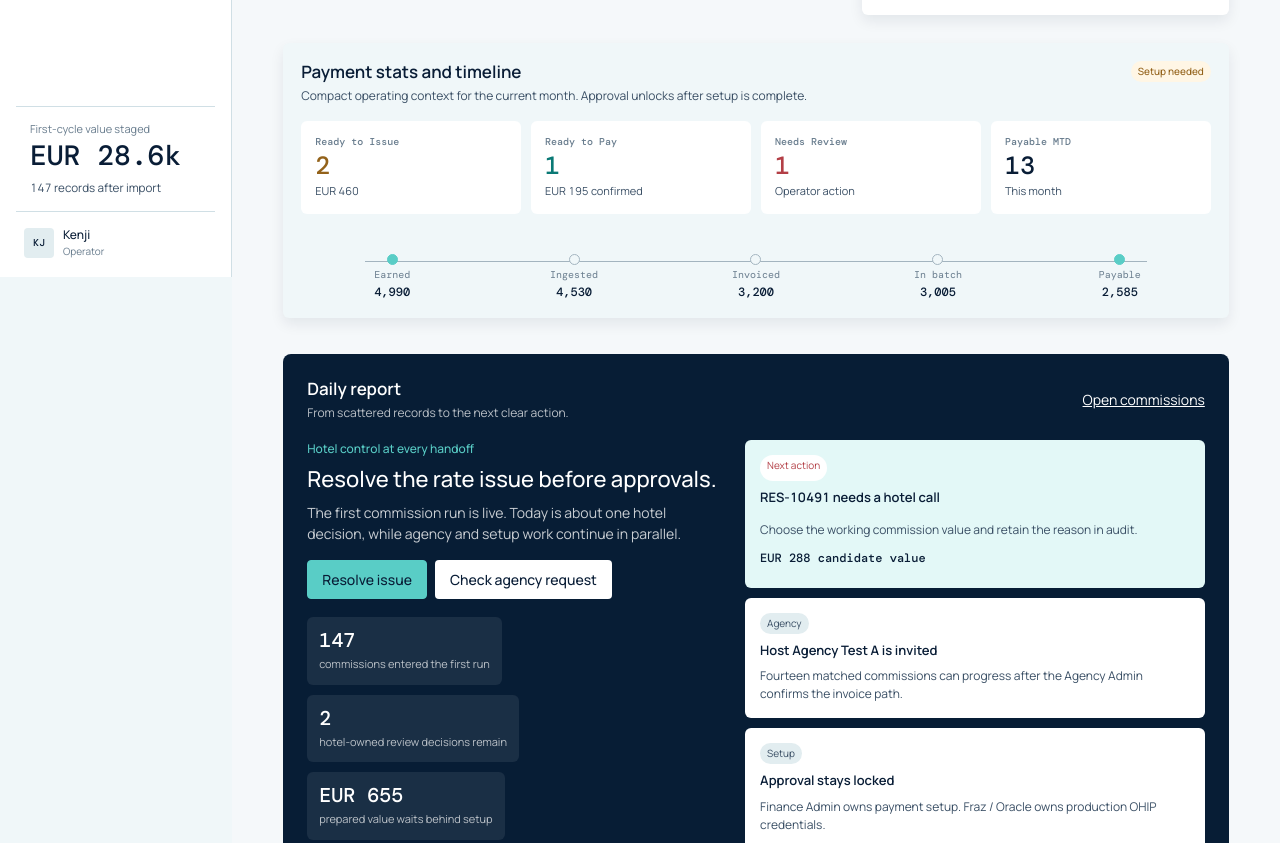
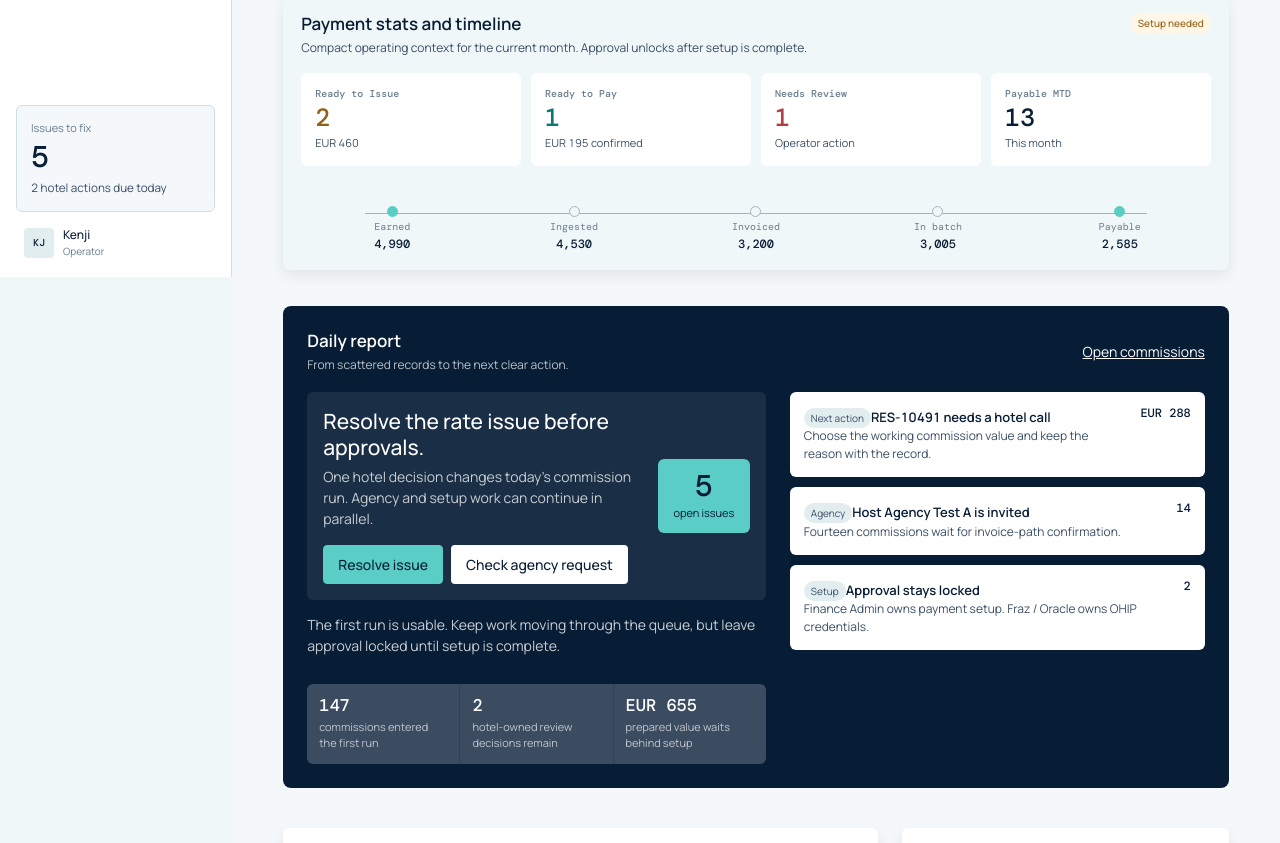
Before and after one commit to KaioKenji/volta-homepage-preview, a plain HTML site: page dashboard/index.html in a window 1280 px wide. Shown: the part 523-1366 px from the top of the page. Drawn offline with nearby package versions, Linux system fonts and the light colour scheme.

Commit message:
fix: refine dashboard preview copy

```diff
--- a/dashboard/index.html
+++ b/dashboard/index.html
@@ -3,7 +3,7 @@
 <head>
 <meta charset="utf-8">
 <meta name="viewport" content="width=device-width,initial-scale=1">
-<title>Volta First Home Arrival</title>
+<title>Volta Home</title>
 <link rel="preconnect" href="https://fonts.googleapis.com">
 <link rel="preconnect" href="https://fonts.gstatic.com" crossorigin>
 <link href="https://fonts.googleapis.com/css2?family=DM+Mono:wght@400;500&family=Manrope:wght@400;500;600&display=swap" rel="stylesheet">
@@ -68,10 +68,11 @@ button:focus-visible,a:focus-visible,input:focus-visible{outline:3px solid var(-
 .nav-count{min-width:20px;border-radius:999px;background:var(--surface-2);padding:2px 6px;text-align:center;font:500 10px/1.4 var(--mono)}
 .nav a[aria-current="page"] .nav-count{background:var(--accent);color:var(--ink)}
 .sidebar-bottom{display:grid;gap:14px;margin-top:auto}
-.settle-stat{padding:14px;border-top:1px solid var(--line);border-bottom:1px solid var(--line)}
+.settle-stat{display:block;padding:14px;border:1px solid var(--line);border-radius:var(--radius);background:var(--canvas-2);text-decoration:none}
+.settle-stat:hover{border-color:var(--line-strong);background:var(--accent-soft)}
 .settle-stat span,.settle-stat strong{display:block}
 .settle-stat span{color:var(--ink-3);font-size:11px}
-.settle-stat strong{margin:4px 0;font:500 28px/1.1 var(--mono)}
+.settle-stat strong{margin:4px 0;font:500 30px/1.05 var(--mono)}
 .settle-stat small{color:var(--ink-2)}
 .profile{display:flex;align-items:center;gap:9px;padding:0 8px}
 .avatar{display:grid;width:30px;height:30px;place-items:center;border-radius:var(--control-radius);background:var(--surface-2);font:500 10px/1 var(--mono)}
@@ -79,7 +80,7 @@ button:focus-visible,a:focus-visible,input:focus-visible{outline:3px solid var(-
 .profile strong{font-size:12px;font-weight:500}
 .profile span{color:var(--ink-3);font-size:10px}
 .main{min-width:0;background:var(--canvas-2)}
-.topbar{height:48px;display:flex;align-items:center;padding:0 clamp(24px,4vw,56px);background:var(--white)}
+.topbar{display:none}
 .crumb{color:var(--ink-3);font-size:12px}
 .topbar-actions{display:none}
 .live{display:inline-flex;align-items:center;gap:7px;color:var(--ink-2);font-size:11px}
@@ -144,24 +145,25 @@ h3{margin-bottom:4px;font-size:13px;font-weight:600}
 .report .section-head{align-items:center;margin-bottom:18px}
 .report .section-head p{color:rgb(255 255 255 / .72)}
 .report .section-head a{color:var(--white)}
-.report-panel{display:grid;grid-template-columns:minmax(0,.95fr) minmax(420px,1.05fr);gap:22px}
-.report-main{display:grid;gap:18px;align-content:start}
-.report-lead{max-width:780px}
-.report-lead span{display:block;margin-bottom:8px;color:var(--accent);font-size:12px;font-weight:500}
-.report-lead strong{display:block;font-size:22px;line-height:1.2;font-weight:500}
-.report-lead p{max-width:64ch;margin:10px 0 0;color:rgb(255 255 255 / .78)}
+.report-panel{display:grid;grid-template-columns:minmax(0,1.05fr) minmax(360px,.95fr);gap:24px;align-items:start}
+.report-main{display:grid;gap:14px;align-content:start}
+.report-action-card{display:grid;grid-template-columns:minmax(0,1fr) auto;gap:18px;align-items:center;padding:16px;border-radius:var(--radius);background:rgb(255 255 255 / .08)}
+.report-action-card strong{display:block;font-size:21px;line-height:1.25;font-weight:500}
+.report-action-card p{margin:6px 0 0;color:rgb(255 255 255 / .76)}
+.issue-count{display:grid;place-items:center;min-width:92px;padding:12px;border-radius:var(--radius);background:var(--accent);color:var(--ink)}
+.issue-count strong{font:500 30px/1 var(--mono)}
+.issue-count span{margin-top:4px;font-size:11px}
+.report-note{max-width:62ch;color:rgb(255 255 255 / .78)}
 .report-actions{display:flex;gap:8px;flex-wrap:wrap;margin-top:16px}
 .report-actions .btn{border-color:transparent;background:var(--white);color:var(--ink)}
 .report-actions .btn.primary{background:var(--accent);color:var(--ink);border-color:var(--accent)}
-.report-pulse{display:flex;gap:10px;flex-wrap:wrap}
-.pulse{display:grid;gap:5px;min-width:142px;padding:12px;border-radius:var(--radius);background:rgb(255 255 255 / .08)}
-.pulse strong{font:500 20px/1.1 var(--mono);color:var(--white)}
-.pulse span{color:rgb(255 255 255 / .7);font-size:11px}
+.report-pulse{display:grid;grid-template-columns:repeat(3,minmax(0,1fr));gap:1px;overflow:hidden;border-radius:var(--radius);background:rgb(255 255 255 / .16)}
+.pulse{display:grid;gap:4px;padding:12px;background:rgb(255 255 255 / .06)}
+.pulse strong{font:500 17px/1.1 var(--mono);color:var(--white)}
+.pulse span{color:rgb(255 255 255 / .68);font-size:11px}
 .report-stack{display:grid;gap:10px;align-content:start}
-.stack-card{display:grid;gap:7px;padding:15px;border-radius:var(--radius);background:var(--white);color:var(--ink)}
-.stack-card.featured{background:var(--accent-soft);min-height:148px}
+.stack-card{display:grid;grid-template-columns:minmax(0,1fr) auto;gap:12px;padding:14px;border-radius:var(--radius);background:var(--white);color:var(--ink)}
 .stack-card span{width:max-content;border-radius:999px;padding:3px 7px;background:var(--surface-2);color:var(--ink-2);font-size:10px}
-.stack-card.featured span{background:var(--white);color:var(--red)}
 .stack-card strong{font-size:13px;font-weight:600}
 .stack-card p{margin:0;color:var(--ink-2);font-size:12px}
 .stack-card .meta{font:500 12px/1.3 var(--mono);color:var(--ink)}
@@ -250,6 +252,8 @@ h3{margin-bottom:4px;font-size:13px;font-weight:600}
 @media(max-width:520px){
   h1{font-size:28px}
   .report{padding:18px}
+  .report-action-card{grid-template-columns:1fr}
+  .issue-count{justify-self:start}
   .report-pulse{grid-template-columns:1fr}
   .progress-list{grid-template-columns:1fr}
   .pipeline-stats,.timeline{grid-template-columns:1fr}
@@ -283,13 +287,12 @@ h3{margin-bottom:4px;font-size:13px;font-weight:600}
       <a href="#settings"><span class="nav-copy"><strong>Settings</strong><span>Team and setup</span></span><span class="nav-count">2</span></a>
     </nav>
     <div class="sidebar-bottom">
-      <div class="settle-stat"><span>First-cycle value staged</span><strong>EUR 28.6k</strong><small>147 records after import</small></div>
+      <a class="settle-stat" href="codex-20260707-commission-detail-resolution.html"><span>Issues to fix</span><strong>5</strong><small>2 hotel actions due today</small></a>
       <div class="profile"><div class="avatar">KJ</div><div><strong>Kenji</strong><span>Operator</span></div></div>
     </div>
   </aside>
 
   <div class="main">
-    <header class="topbar"><div class="crumb">Hotel operations / First Home Arrival</div></header>
     <main class="content" id="dashboard" tabindex="-1">
       <header class="page-head">
         <div><p class="eyeline">Tuesday, July 7, 2026</p><h1>Your first commission run is live.</h1><p class="lede">Host Agency Test A has been invited. Home shows what changed during setup, what still blocks approval, and the next action for the hotel team.</p></div>
@@ -335,7 +338,8 @@ h3{margin-bottom:4px;font-size:13px;font-weight:600}
         <header class="section-head"><div><h2 id="report-title">Daily report</h2><p>From scattered records to the next clear action.</p></div><a href="codex-20260707-commission-detail-resolution.html">Open commissions</a></header>
         <div class="report-panel">
           <div class="report-main">
-            <div class="report-lead"><span>Hotel control at every handoff</span><strong>Resolve the rate issue before approvals.</strong><p>The first commission run is live. Today is about one hotel decision, while agency and setup work continue in parallel.</p><div class="report-actions"><a class="btn primary" href="codex-20260707-commission-detail-resolution.html">Resolve issue</a><a class="btn" href="codex-20260707-agencies-readiness.html">Check agency request</a></div></div>
+            <div class="report-action-card"><div><strong>Resolve the rate issue before approvals.</strong><p>One hotel decision changes today's commission run. Agency and setup work can continue in parallel.</p><div class="report-actions"><a class="btn primary" href="codex-20260707-commission-detail-resolution.html">Resolve issue</a><a class="btn" href="codex-20260707-agencies-readiness.html">Check agency request</a></div></div><div class="issue-count" aria-label="Five open issues"><strong>5</strong><span>open issues</span></div></div>
+            <p class="report-note">The first run is usable. Keep work moving through the queue, but leave approval locked until setup is complete.</p>
             <div class="report-pulse" aria-label="Daily operating pulse">
               <div class="pulse"><strong>147</strong><span>commissions entered the first run</span></div>
               <div class="pulse"><strong>2</strong><span>hotel-owned review decisions remain</span></div>
@@ -343,9 +347,9 @@ h3{margin-bottom:4px;font-size:13px;font-weight:600}
             </div>
           </div>
           <div class="report-stack" aria-label="Current blockers">
-            <div class="stack-card featured"><span>Next action</span><strong>RES-10491 needs a hotel call</strong><p>Choose the working commission value and retain the reason in audit.</p><div class="meta">EUR 288 candidate value</div></div>
-            <div class="stack-card"><span>Agency</span><strong>Host Agency Test A is invited</strong><p>Fourteen matched commissions can progress after the Agency Admin confirms the invoice path.</p></div>
-            <div class="stack-card"><span>Setup</span><strong>Approval stays locked</strong><p>Finance Admin owns payment setup. Fraz / Oracle owns production OHIP credentials.</p></div>
+            <div class="stack-card"><div><span>Next action</span><strong>RES-10491 needs a hotel call</strong><p>Choose the working commission value and keep the reason with the record.</p></div><div class="meta">EUR 288</div></div>
+            <div class="stack-card"><div><span>Agency</span><strong>Host Agency Test A is invited</strong><p>Fourteen commissions wait for invoice-path confirmation.</p></div><div class="meta">14</div></div>
+            <div class="stack-card"><div><span>Setup</span><strong>Approval stays locked</strong><p>Finance Admin owns payment setup. Fraz / Oracle owns OHIP credentials.</p></div><div class="meta">2</div></div>
           </div>
         </div>
       </section>
```
Also changed, not shown: dashboard/codex-20260707-agencies-readiness.html (+10 -10 lines), dashboard/codex-20260707-commission-detail-resolution.html (+11 -10 lines).
